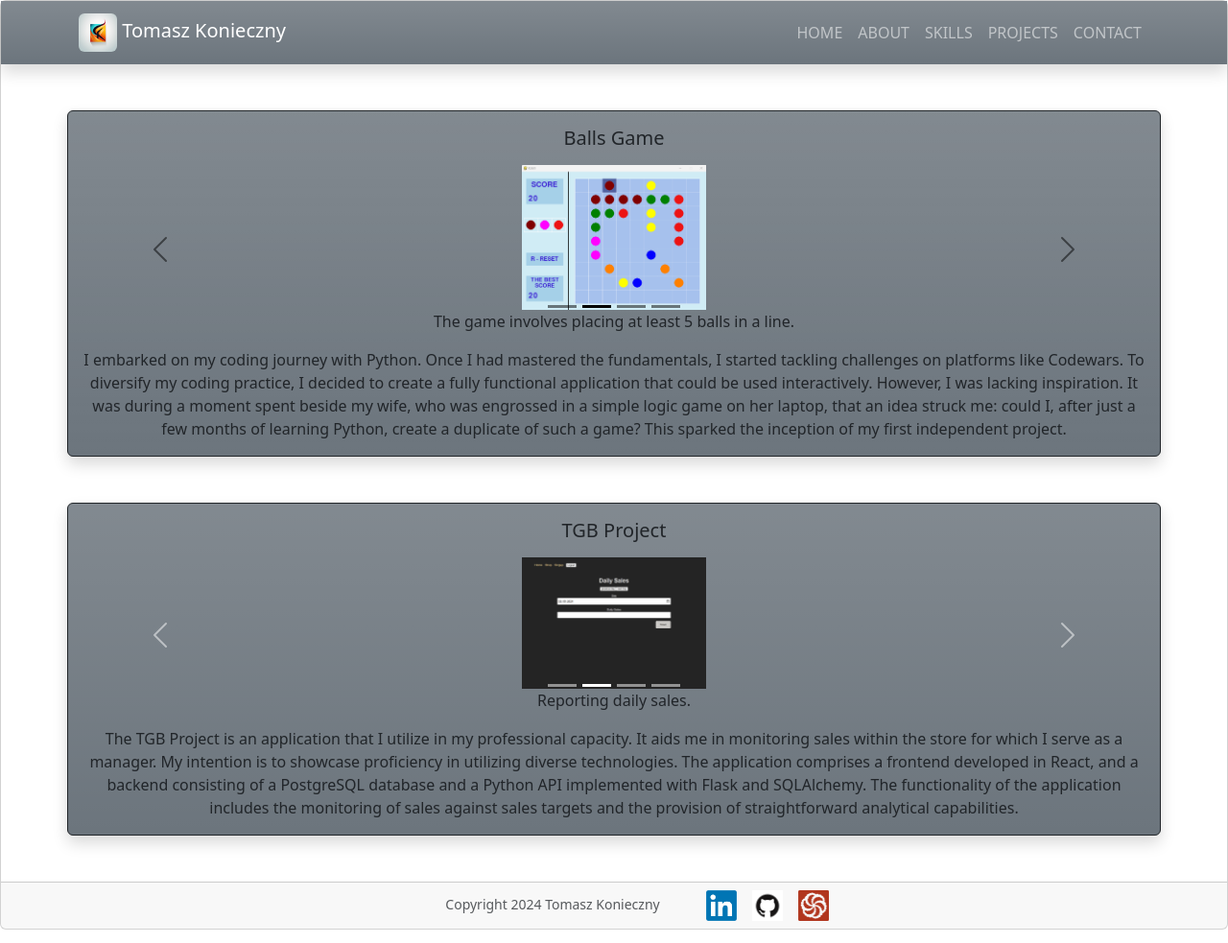
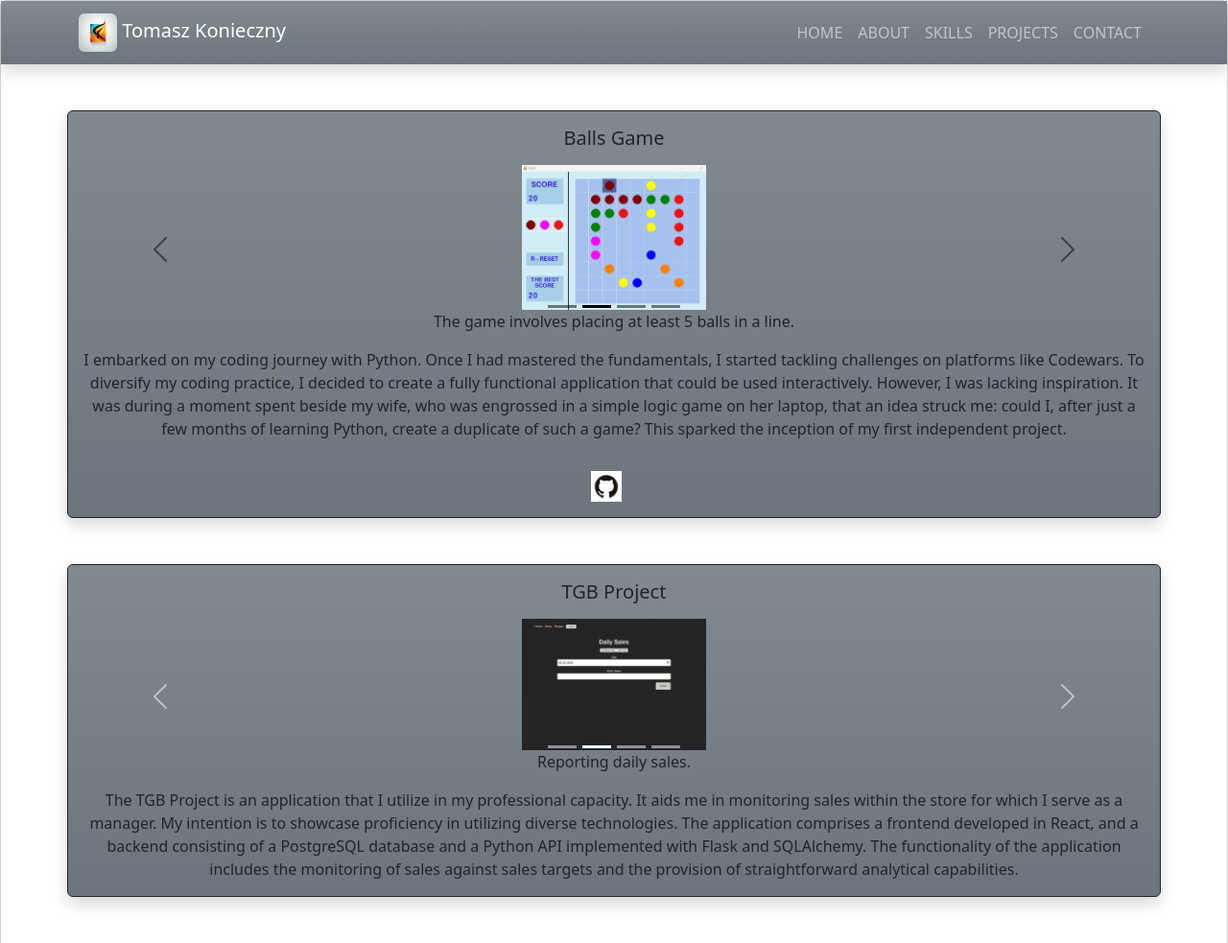
Before and after one commit to TomaszKoniecznyIT/Portfolio, a Gatsby site: page /projects in a window 1280 px wide. Shown: the top 983 px of the page at 96% size. Built offline with nearby package versions, Linux system fonts and the light colour scheme; Gatsby itself is replaced by a stand-in of ours.

Commit message:
adding a github link to the balls game project

```diff
--- a/src/components/BallsGame.js
+++ b/src/components/BallsGame.js
@@ -1,5 +1,7 @@
 import React from "react";
-import { Card } from "react-bootstrap";
+import { Link } from "gatsby";
+import { Card, Image } from "react-bootstrap";
+import github from "../../static/images/github.png";
 import BallsGameCarusel from "./BallsGameCarusel";
 
 export default function BallsGame() {
@@ -18,6 +20,12 @@ export default function BallsGame() {
         of such a game? This sparked the inception of my first independent
         project.
       </Card.Text>
+      <Link
+        className="my-3"
+        to="https://github.com/TomaszKoniecznyIT/Balls-Game"
+      >
+        <Image src={github} style={{ width: "2rem", marginRight: "1rem" }} />
+      </Link>
     </Card>
   );
 }
```
